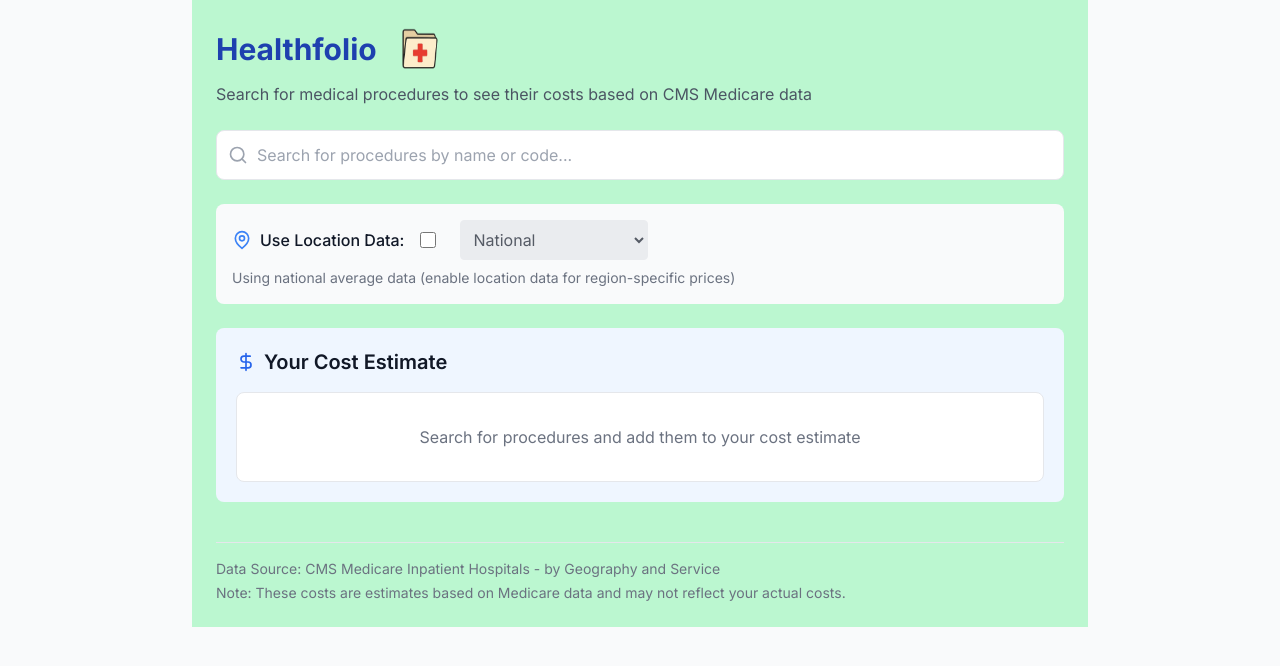
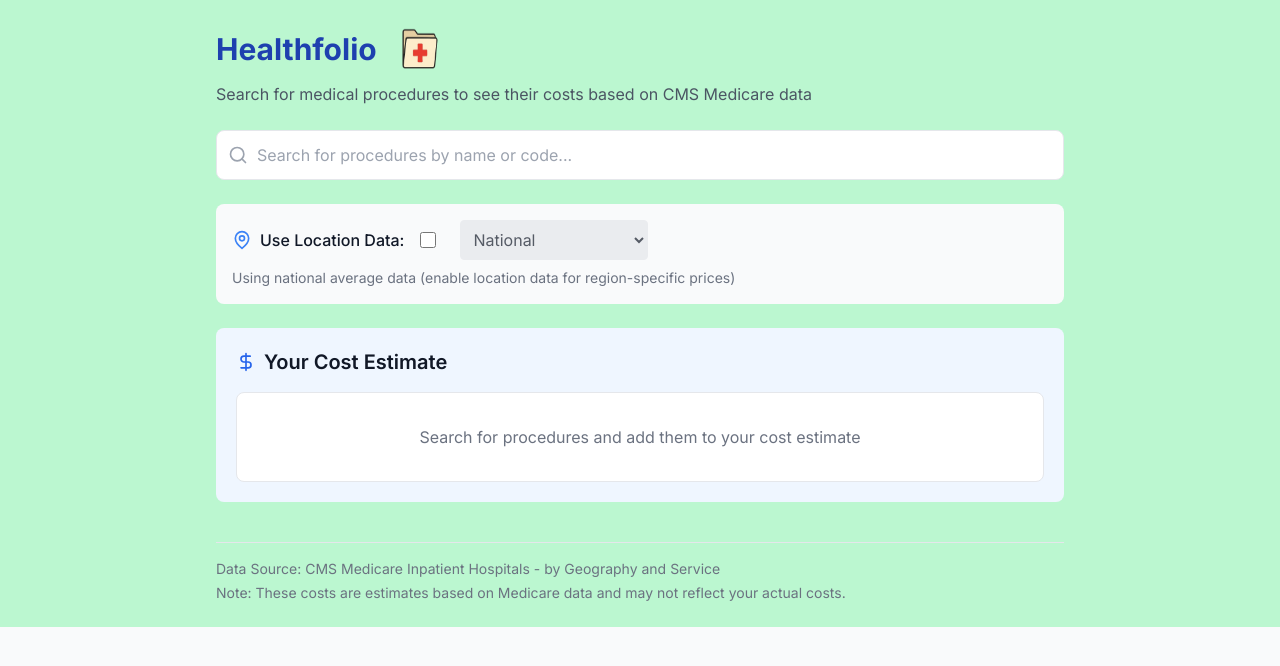
Before and after one commit to jp1014506/Healthfolio, a React (Create React App) app in the folder healthfolio/: page / in a window 1280 px wide. Shown: the top 666 px of the page. Built offline with nearby package versions, Linux system fonts and the light colour scheme.

Commit message:
Full screen mint green

```diff
--- a/healthfolio/src/App.js
+++ b/healthfolio/src/App.js
@@ -3,8 +3,8 @@ import TheBigBabe from './components/TheBigBabe';
 
 function App() {
   return (
-    <div className="App">
-      <TheBigBabe className = "h-full bg-green-200"/>
+    <div className="App h-dvh h-full bg-green-200">
+      <TheBigBabe />
     </div>
   );
 }
```
